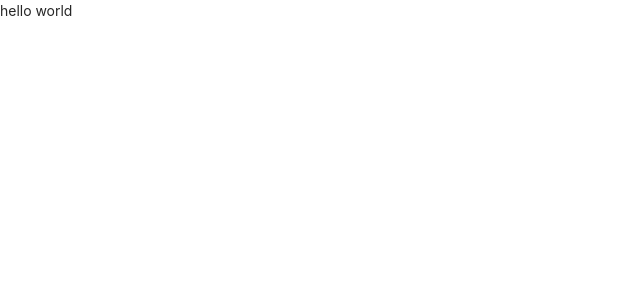
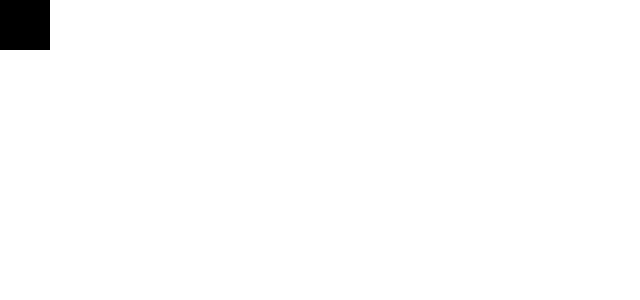
Before and after one commit to polaris-hike/react-visual-editor, a React (Vite) app: page / in a window 1280 px wide. Shown: the top 300 px of the page, without its empty margins (0-640 px from the left). Built offline with nearby package versions, Linux system fonts and the light colour scheme.

Commit message:
feat(dragdemo): useCallbackRef

```diff
--- a/src/App.tsx
+++ b/src/App.tsx
@@ -1,9 +1,64 @@
-import './app.scss'
+import {useRef, useState} from 'react';
+import './app.scss';
+import { useCallbackRef } from './packages/hooks/useCallbackRef';
 
 function App() {
+  const [pos,setPos] = useState({
+    left: 0,
+    top: 0
+  });
+
+  const moveDragger = (()=>{
+    const dragData = useRef({
+      startTop: 0,
+      startLeft: 0,
+      startX: 0,
+      startY: 0,
+    })
+
+    const mousedown = useCallbackRef( (e:React.MouseEvent<HTMLDivElement>) => {
+      document.addEventListener('mousemove', mousemove);
+      document.addEventListener('mouseup',mouseup);
+      dragData.current = {
+        startTop: pos.top,
+        startLeft: pos.left,
+        startX: e.clientX,
+        startY: e.clientY
+      }
+    })
+
+    const mousemove = useCallbackRef((e: MouseEvent) => {
+      const { startLeft,startTop,startX,startY } = dragData.current;
+      const durX = e.clientX - startX;
+      const durY = e.clientY - startY;
+      setPos({
+        left: startLeft + durX,
+        top: startTop + durY,
+      })
+    })
+
+    const mouseup = useCallbackRef((e: MouseEvent) => {
+      document.removeEventListener('mousemove',mousemove);
+      document.removeEventListener('mouseup',mouseup);
+    })
+
+
+    return {mousedown}
+  })()
+
+
   return (
     <div>
-      hello world
+     <div  style={{
+       width: '50px',
+       height: '50px',
+       position: 'absolute',
+       left:`${pos.left}px`,
+       top:`${pos.top}px`,
+       background: 'black'
+     }}
+     onMouseDown={moveDragger.mousedown}
+     ></div>
     </div>
   );
 }
--- /dev/null
+++ b/src/packages/hooks/useCallbackRef.ts
@@ -0,0 +1,10 @@
+import { useCallback, useRef } from "react";
+
+/**
+ * 需要得到一个不变的函数引用，但是这个不变的函数执行的时候，执行的是传递的最新的函数
+ */
+export function useCallbackRef<FN extends ((...args:any[]) => any)>(fn:FN):FN {
+    const fnRef  = useRef(fn);
+    fnRef.current = fn;
+    return useCallback(((...args:any[]) => fnRef.current(...args)) as FN ,[])
+}
--- a/src/type.d.ts
+++ /dev/null
@@ -1 +0,0 @@
-declare type React = {}
```
Also changed, not shown: package.json (line endings or trailing spaces), 2 other files (tests, documents, lock files or other folders).
